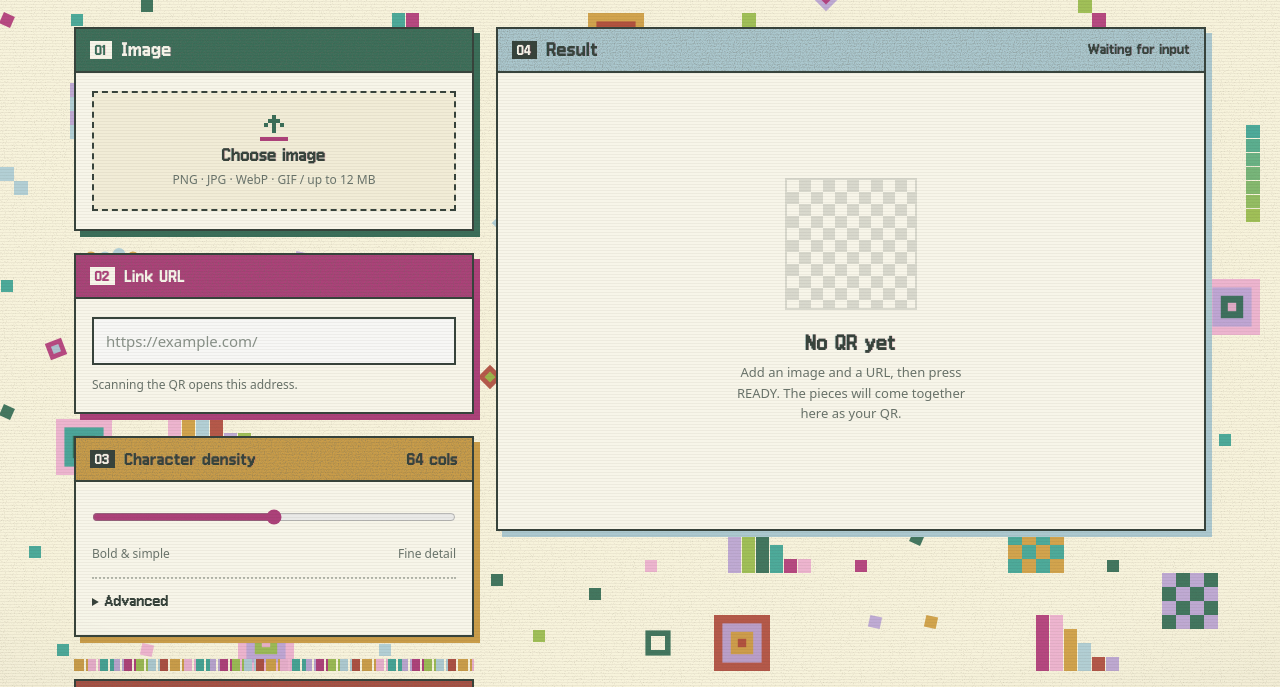
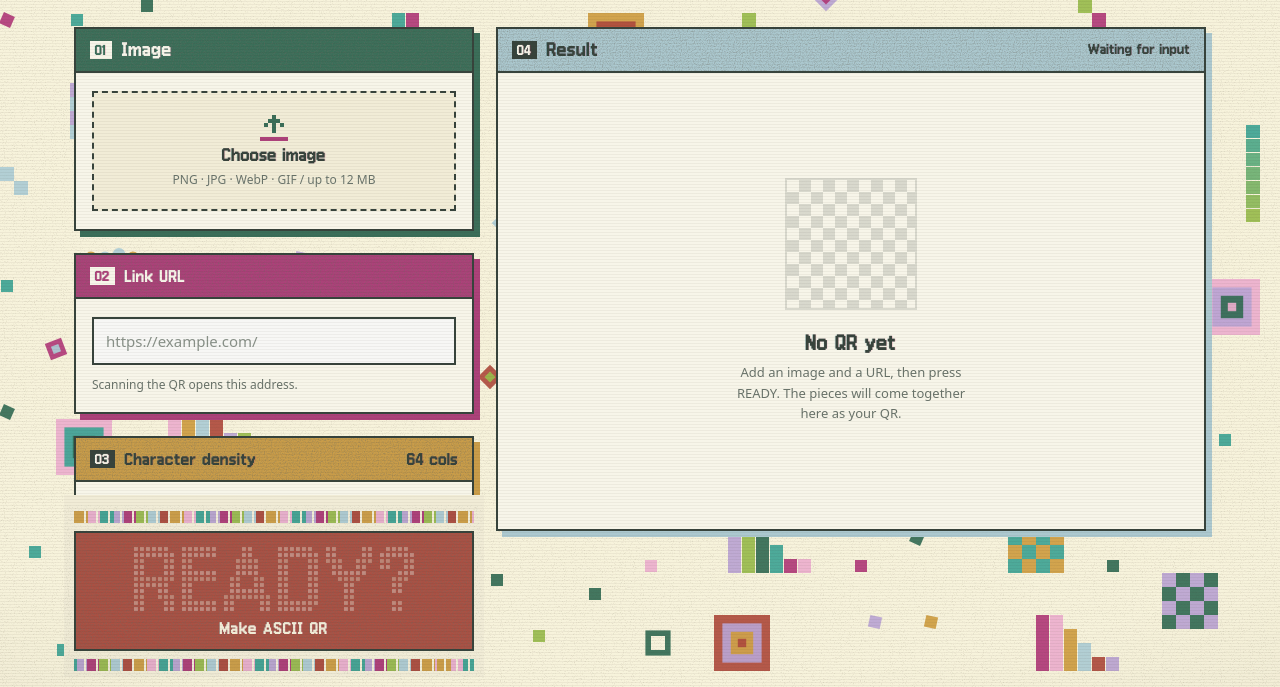
Before and after one commit to finddme/ascii-qr-studio, a plain HTML site: page web/index.html in a window 1280 px wide. Shown: the part 113-800 px from the top of the page. Drawn offline with Linux system fonts and the light colour scheme; no server answers.

Commit message:
Keep READY banner in view on desktop and add inline favicon
- Sticky launch banner in the settings column on wide screens, smaller
  crop preview so the banner fits after an image is loaded
- Inline SVG favicon removes the /favicon.ico 404

```diff
--- a/web/style.css
+++ b/web/style.css
@@ -168,6 +168,12 @@ footer{display:flex;justify-content:space-between;gap:12px;padding:16px 24px;bor
 @keyframes shimmer{50%{opacity:.26}}
 @media (prefers-reduced-motion:reduce){*,*::before,*::after{animation:none!important;transition:none!important}}
 
+.launch{background:var(--cream) var(--noise-soft);margin:0 -10px;padding:6px 10px}
+@media (min-width:901px){
+  .launch{position:sticky;bottom:10px;z-index:3;box-shadow:0 -10px 0 var(--cream)}
+  .launch .banner canvas{height:88px}
+  canvas#crop{max-height:200px}
+}
 @media (max-width:900px){
   .studio{grid-template-columns:1fr}
   .results{position:relative;top:auto}
```
Also changed, not shown: web/index.html (+1 -0 lines).
